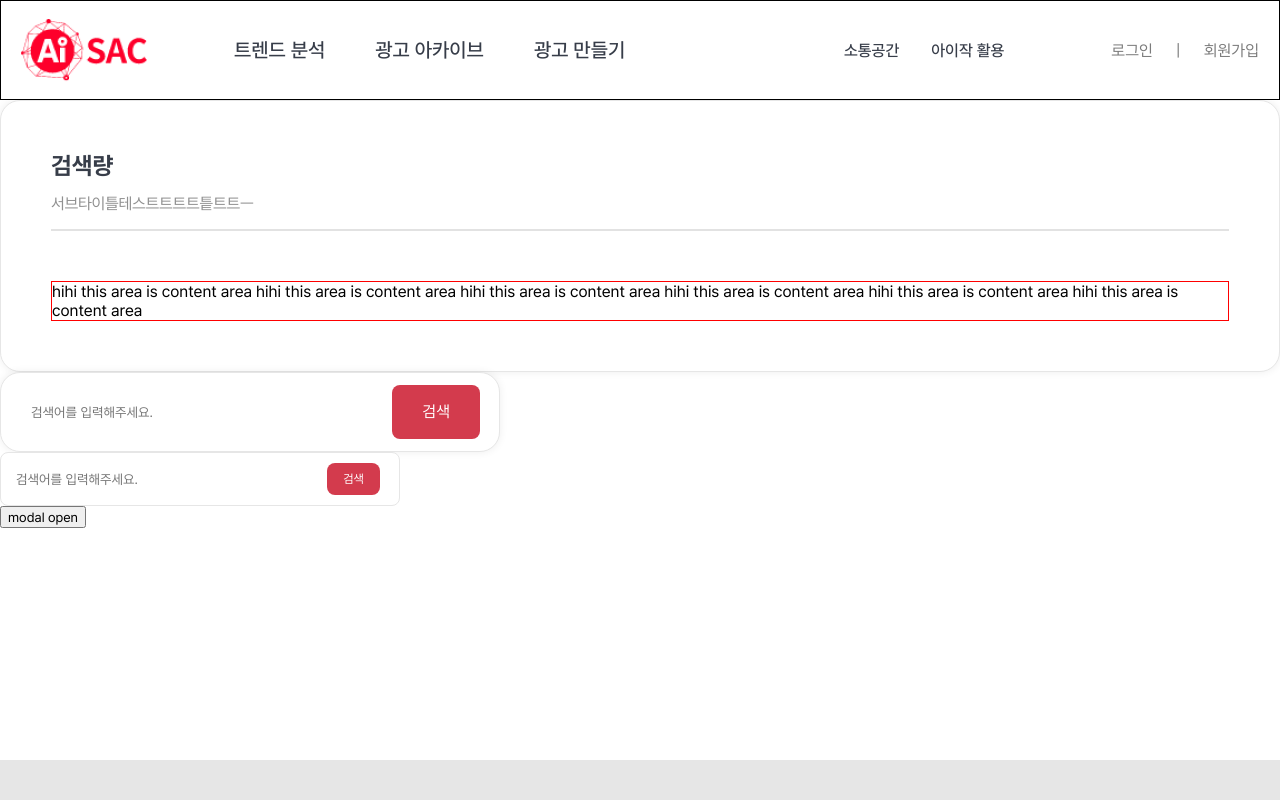
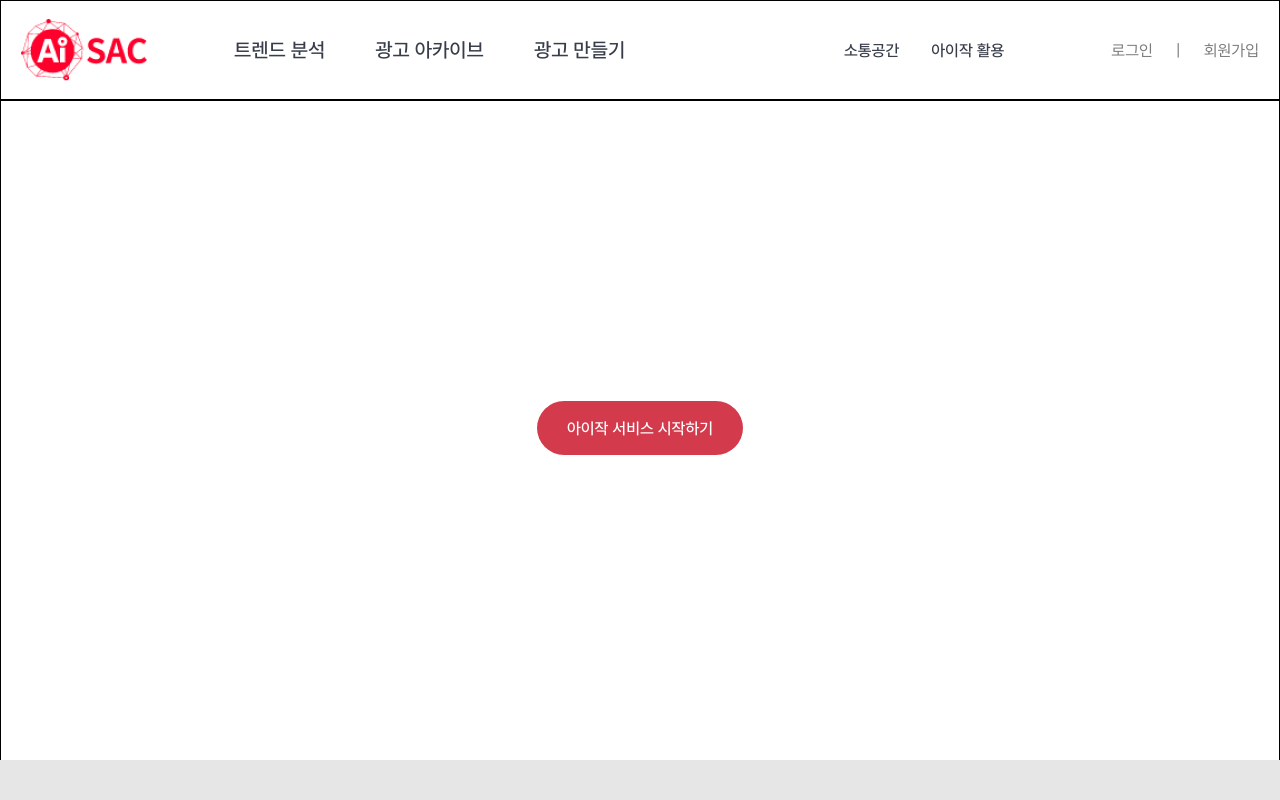
Before and after one commit to chamny20/kobaco-c-fe, a React (Vite) app: page / in a window 1280 px wide. Shown: the top 800 px of the page. Built offline with nearby package versions, Linux system fonts and the light colour scheme.

Commit message:
feat : add router (#12)

```diff
--- a/src/router/router.tsx
+++ b/src/router/router.tsx
@@ -1,13 +1,17 @@
 import { BrowserRouter, Routes, Route } from 'react-router-dom';
 import Layout from '../layout/Layout';
 import { TestChaemin } from '../test/chaemin';
+import LandingPage from '../pages/landing/LandingPage';
+import TestJungmin from '../test/jungmin';
 
 export const Router = () => {
   return (
     <BrowserRouter>
       <Routes>
         <Route element={<Layout />}>
-          <Route path="/" element={<TestChaemin />} />
+          <Route path="/" element={<LandingPage />} />
+          <Route path="/test" element={<TestChaemin />} />
+          <Route path="/jj" element={<TestJungmin />} />
         </Route>
       </Routes>
     </BrowserRouter>
```
